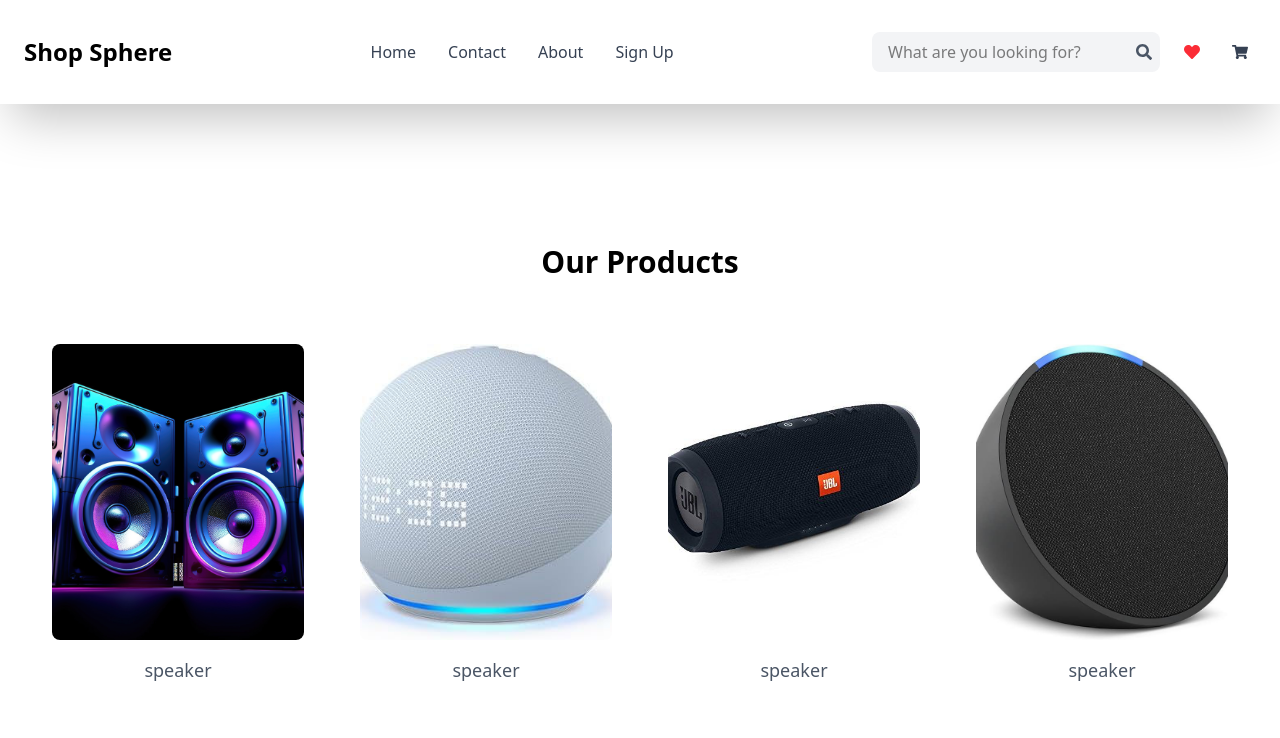
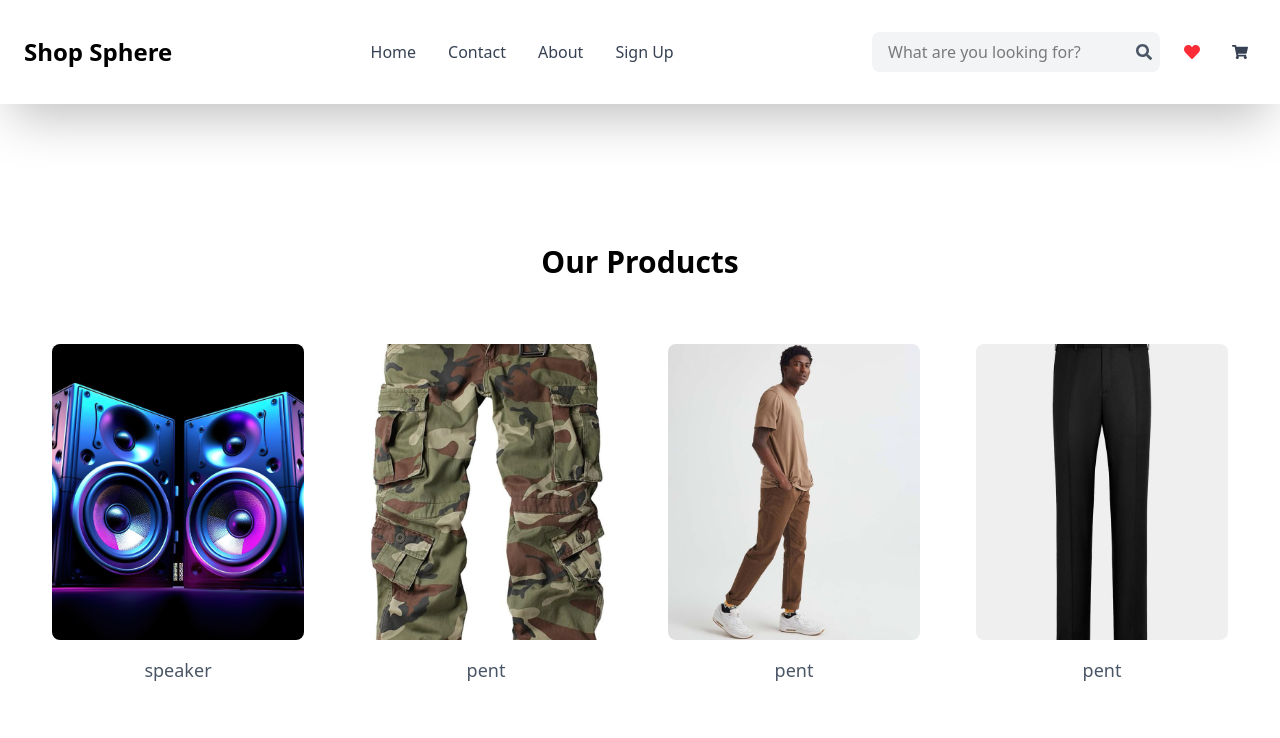
Before and after one commit to niyomugaboetiene/ecommerce-app, a React (Vite) app: page /all in a window 1280 px wide. Shown: the top 738 px of the page. Built offline with nearby package versions, Linux system fonts and the light colour scheme.

Commit message:
adding images ecommerce app

```diff
--- a/src/pages/AllOurProduct.jsx
+++ b/src/pages/AllOurProduct.jsx
@@ -65,6 +65,12 @@ import { useState } from "react";
 
 
 const Images = [
+    {image: speaker1, decription: "speaker"},
+    {image: pent4, decription: "pent"},
+    {image: pent5, decription: "pent"},
+    {image: pent6, decription: "pent"},
+    {image: pent7, decription: "pent"},
+    {image: pent8, decription: "pent"},
     {image: speaker1, decription: "speaker"},
     {image: speaker2, decription: "speaker"},
     {image: speaker3, decription: "speaker"},
```
